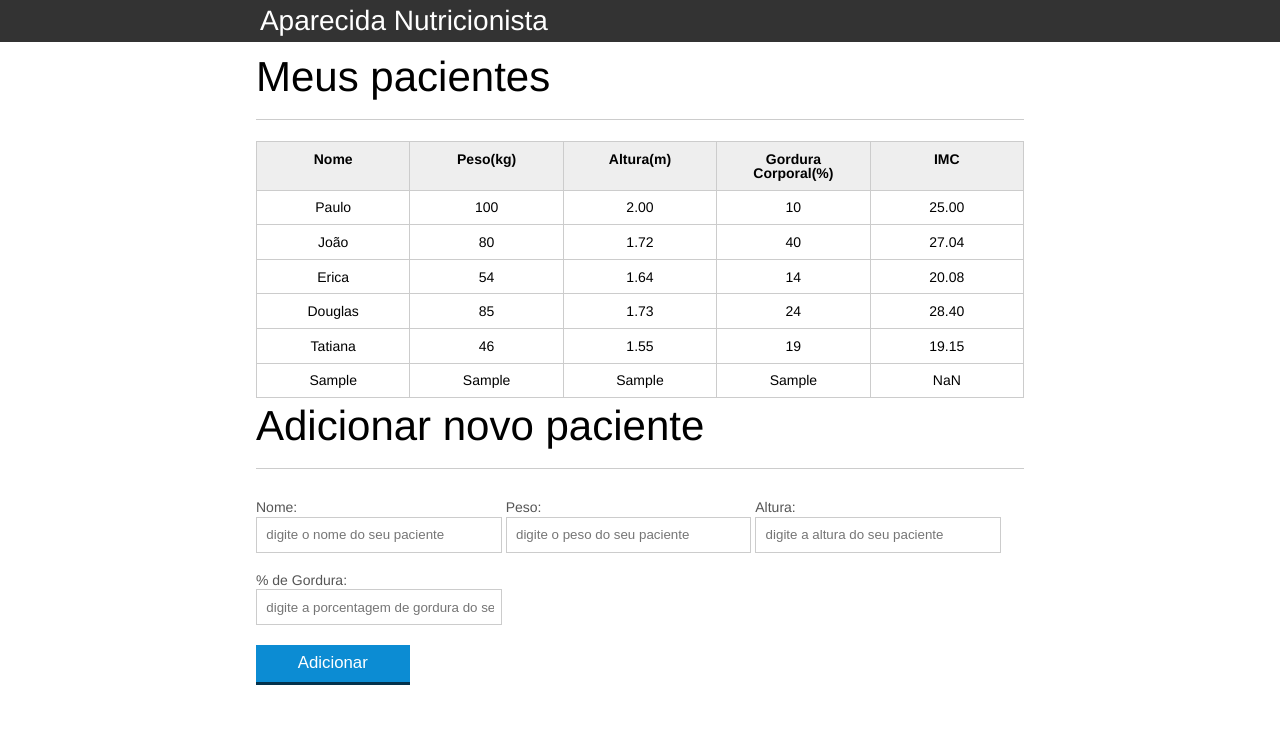
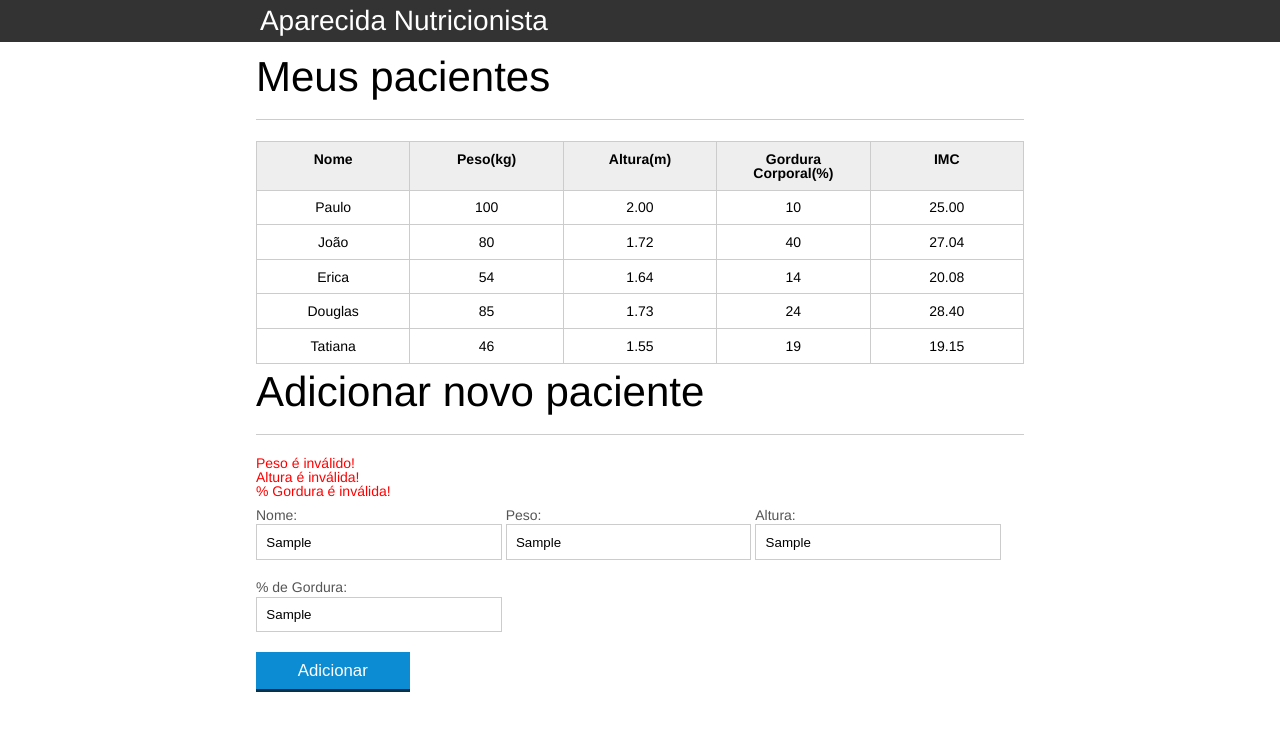
Before and after one commit to beatrizfiochi/Mentoria_CloudGirls, a plain HTML site: page introducao-javascript/index.html in a window 1280 px wide. Both pictures are taken after typing "Sample", "Sample", "Sample", "Sample" into the empty fields and a click on the button "Adicionar". Drawn offline with Linux system fonts and the light colour scheme.

Commit message:
Criando a validação dos pacientes add

```diff
--- a/introducao-javascript/css/index.css
+++ b/introducao-javascript/css/index.css
@@ -136,3 +136,7 @@ button[disabled=disabled], button:disabled {
 .paciente-invalido{
 	background-color: lightcoral;
 }
+
+#mensagens-erro{
+	color: red;
+}
--- a/introducao-javascript/index.html
+++ b/introducao-javascript/index.html
@@ -75,6 +75,7 @@
 
 		<section class="container">
 			<h2 id="titulo-form">Adicionar novo paciente</h2>
+			<ul id="mensagens-erro"></ul>
 			<form id="form-adiciona">
 				<div class="grupo">
 					<label for="nome">Nome:</label>
--- a/introducao-javascript/js/calcula-imc.js
+++ b/introducao-javascript/js/calcula-imc.js
@@ -18,17 +18,17 @@ for(var i = 0; i < pacientes.length; i++){
 
     var tdImc = paciente.querySelector(".info-imc");
 
-    var pesoEhValido = true;
-    var alturaEhValida = true;
+    var pesoEhValido = validaPeso(peso);
+    var alturaEhValida = validaAltura(altura);
 
-    if (peso <= 0 || peso >= 1000){  // || significa ou
+    if (!pesoEhValido){  // || significa ou
         console.log("Peso inválido!");
         pesoEhValido = false;
         tdImc.textContent = "Peso inválido!";
         paciente.classList.add("paciente-invalido"); //para alterar aspecto visual na página, utilizo o css, por isso não faço as alterações direto aqui, como por exemplo usar paciente.style.backgroundColor("orange") no js - assim, utilizando o css, eu só altero 1x em apenas um local, ao invés de ter q buscar pelo meu código todo locais que necessitam de alterações.
     }
 
-    if (altura <= 0 || altura >= 3.00){
+    if (!alturaEhValida){
         console.log("Altura inválida!");
         alturaEhValida = false;
         tdImc.textContent = "Altura inválida!";
@@ -55,3 +55,27 @@ function calculaImc(peso, altura){
     imc = peso/(altura*altura);
     return imc.toFixed(2); //.toFixed arredonda o número de casas decimais que eu defino, neste caso, 2 casas decimais;
 }
+
+function validaPeso(peso){
+    if(peso >= 0 && peso < 1000){
+        return true;
+    } else {
+        return false;
+    }
+}
+
+function validaAltura(altura){
+    if(altura >= 0 && altura <= 3.0){
+        return true;
+    } else {
+        return false;
+    }
+}
+
+function validaGordura(gordura){
+    if(gordura>= 0 && gordura <= 100){
+        return true;
+    } else {
+        return false;
+    }
+}
--- a/introducao-javascript/js/form.js
+++ b/introducao-javascript/js/form.js
@@ -4,7 +4,34 @@ botaoAdicionar.addEventListener("click", function(event){  /*escutar evento*/
    event.preventDefault(); /*previne comportamentos padrões dos usuários do browser*/
 
    var form = document.querySelector("#form-adiciona");
-// Extraindo informações do paciente do form
+    // Extraindo informações do paciente do form
+
+    var paciente = obtemInformacoesDoForm(form);
+
+    //Cria Tr e Td do paciente
+
+    var pacienteTr = montaTr(paciente);
+
+    //validar paciente
+
+    var erros = validaPaciente(paciente);
+    console.log(erros);
+
+    if (erros.length > 0){
+        exibeMensagensDeErro(erros);
+        return;
+    }
+
+    //adicionando o paciente na tabela
+        var tabela = document.querySelector("#tabela-pacientes");
+
+        tabela.appendChild(pacienteTr);
+
+        form.reset();
+
+        var mensagensErro = document.querySelector("#mensagens-erro");
+        mensagensErro.innerHTML = "";
+});
 
 function obtemInformacoesDoForm(form){
     var paciente = {
@@ -16,10 +43,6 @@ function obtemInformacoesDoForm(form){
     }
     return paciente;
 }
-
-var paciente = obtemInformacoesDoForm(form);
-
-//Cria Tr e Td do paciente
 
 function montaTr(paciente){
     var pacienteTr = document.createElement("tr");
@@ -34,8 +57,6 @@ function montaTr(paciente){
     return pacienteTr;
 }
 
-var pacienteTr = montaTr(paciente);
-
 function montaTd(dado, classe){
     var td = document.createElement("td");
     td.textContent = dado;
@@ -44,10 +65,49 @@ function montaTd(dado, classe){
     return td;
 }
 
-//adicionando o paciente na tabela
-    var tabela = document.querySelector("#tabela-pacientes");
+function validaPaciente(paciente){
 
-    tabela.appendChild(pacienteTr);
+    var erros = [];
 
-    form.reset();
-})
+    if(paciente.nome.length == 0){
+        erros.push("Preencha o nome.");
+    }
+
+    if(paciente.peso.length == 0){
+        erros.push("Preencha o peso.");
+    }
+
+    if(paciente.altura.length == 0){
+        erros.push("Preencha a altura.");
+    }
+
+    if(paciente.gordura.length == 0){
+        erros.push("Preencha % de gordura.");
+    }
+
+    if(!validaPeso(paciente.peso)){
+        erros.push("Peso é inválido!");
+    }
+
+    if(!validaAltura(paciente.altura)){
+      erros.push("Altura é inválida!");
+    }
+
+    if(!validaGordura(paciente.gordura)){
+        erros.push("% Gordura é inválida!");
+    }
+
+    return erros;
+}
+
+function exibeMensagensDeErro(erros){
+    var ul = document.querySelector("#mensagens-erro");
+
+    ul.innerHTML = "";
+
+    erros.forEach(function(erro){
+        var li = document.createElement("li");
+        li.textContent = erro;
+        ul.appendChild(li);
+        });
+}
```
